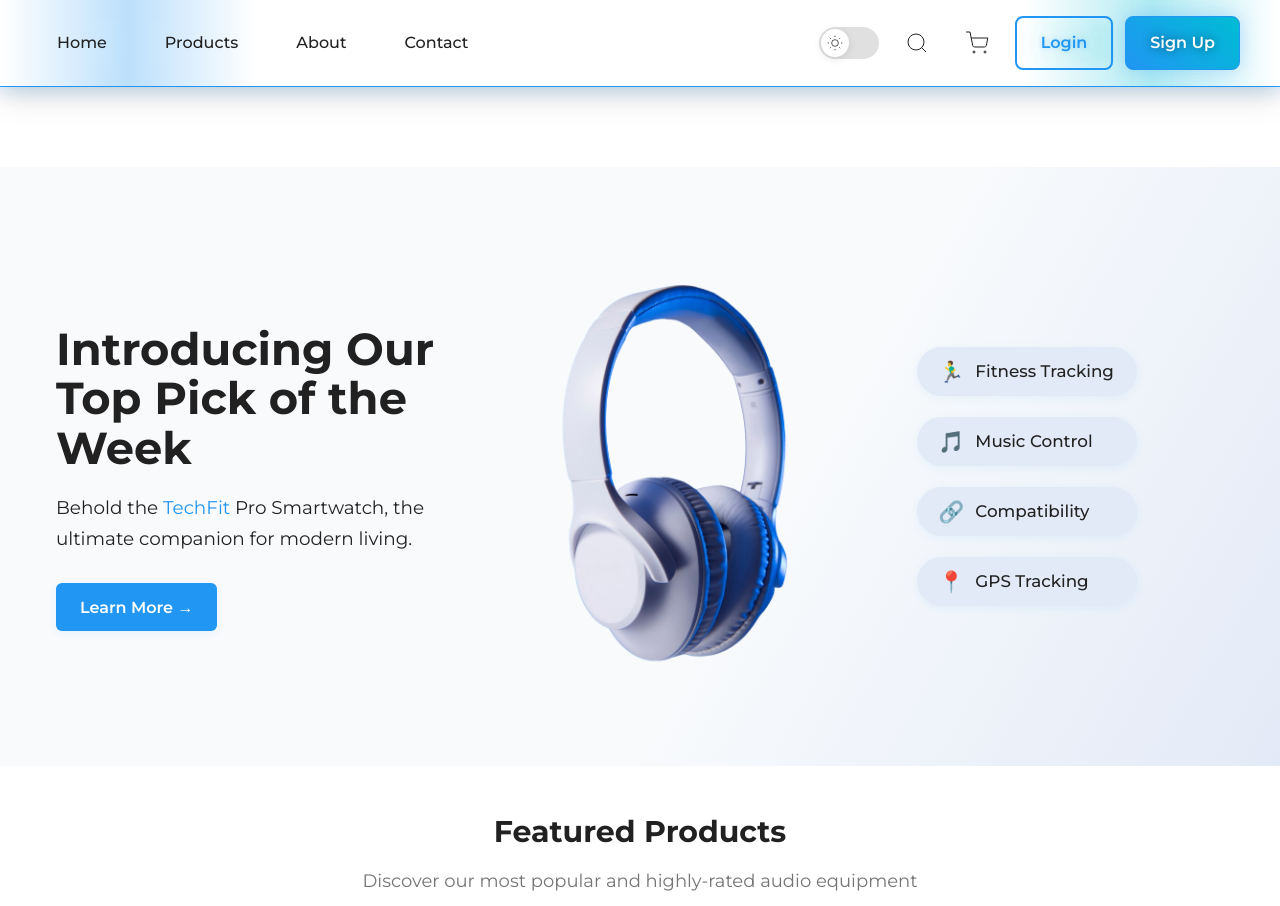
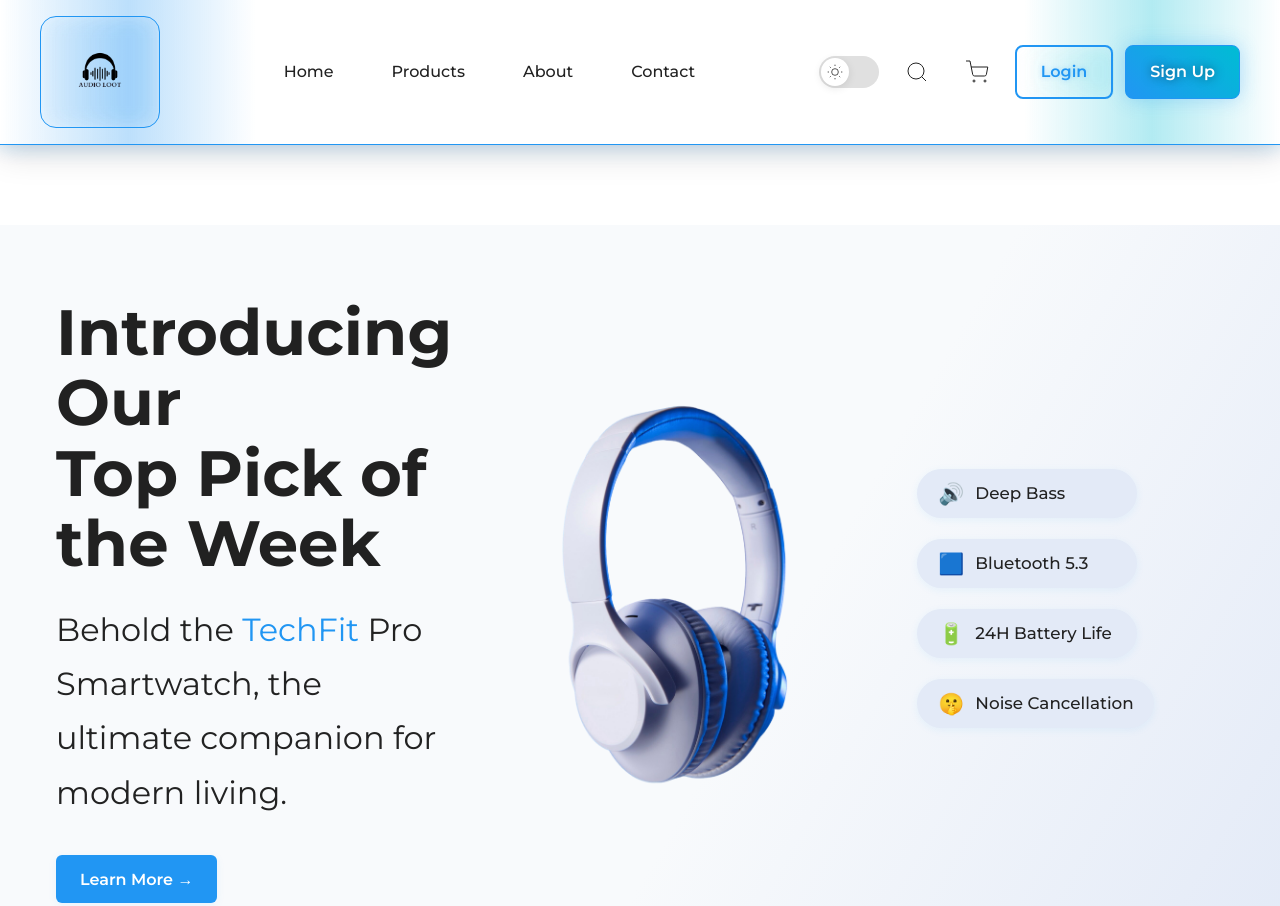
Before and after one commit to isurudesilva06/AudioLoot, a plain HTML site: page client/index.html in a window 1280 px wide. Shown: the top 906 px of the page. Drawn offline with Linux system fonts and the light colour scheme; no server answers.

Commit message:
Refactor code structure for improved readability and maintainability

```diff
--- a/client/css/pages/home.css
+++ b/client/css/pages/home.css
@@ -817,6 +817,15 @@
 }
 .gadgetbazar-landing {
   margin-top: 80px; /* Add space below navbar, adjust as needed */
+  position: relative;
+}
+
+/* Position the landing page logo at the top left */
+.landing-logo {
+  position: absolute;
+  top: 32px;
+  left: 32px;
+  z-index: 20;
 }
 
 /* Flex layout for landing page */
--- a/client/index.html
+++ b/client/index.html
@@ -26,6 +26,10 @@
   <header class="header">
     <nav class="navbar container">
 
+      <!-- Logo -->
+      <a href="index.html" class="logo">
+        <img src="assets/logo.png" alt="Audio Loot Logo">
+      </a>
 
       <div class="nav-links">
         <a href="index.html">Home</a>
@@ -78,10 +82,10 @@
           <img src="assets/1.png" alt="Headphones" class="gbz-watch" style="position: static; width: 220px; height: auto; box-shadow: none; border-radius: 2rem;">
         </div>
         <div class="gbz-features gbz-features-right">
-          <div class="gbz-feature"><span class="gbz-feature-icon">🏃‍♂️</span> Fitness Tracking</div>
-          <div class="gbz-feature"><span class="gbz-feature-icon">🎵</span> Music Control</div>
-          <div class="gbz-feature"><span class="gbz-feature-icon">🔗</span> Compatibility</div>
-          <div class="gbz-feature"><span class="gbz-feature-icon">📍</span> GPS Tracking</div>
+          <div class="gbz-feature"><span class="gbz-feature-icon">🔊</span> Deep Bass</div>
+          <div class="gbz-feature"><span class="gbz-feature-icon">🟦</span> Bluetooth 5.3</div>
+          <div class="gbz-feature"><span class="gbz-feature-icon">🔋</span> 24H Battery Life</div>
+          <div class="gbz-feature"><span class="gbz-feature-icon">🤫</span> Noise Cancellation</div>
         </div>
       </div>
     </div>
@@ -98,13 +102,11 @@
         display: flex; align-items: center; justify-content: space-between;
         padding-bottom: 1.5rem; border-bottom: 1px solid #e0e7ef;
       }
-      .gbz-logo { display: flex; align-items: center; font-size: 1.5rem; font-weight: 700; }
-      .gbz-logo-icon { font-size: 2rem; margin-right: 0.5rem; color: #2196f3; }
-      .gbz-logo-text { letter-spacing: 1px; }
-      .gbz-nav a {
-        margin: 0 1rem; color: #222; text-decoration: none; font-weight: 500;
-        transition: color 0.2s;
-      }
+      .logo {
+       height: 10%; width: 10%;
+
+
+    }
       .gbz-nav a:hover { color: #2196f3; }
       .gbz-actions { display: flex; align-items: center; gap: 0.5rem; }
       .gbz-icon-btn {
@@ -123,11 +125,25 @@
         display: flex; align-items: center; justify-content: space-between;
         margin-top: 2.5rem; position: relative;
       }
-      .gbz-left { flex: 1.2; }
+      .gbz-left {
+        flex: 1.2;
+        display: flex;
+        flex-direction: column;
+        align-items: flex-start;
+        justify-content: flex-start;
+        text-align: left;
+      }
       .gbz-title {
-        font-size: 2.8rem; font-weight: 800; margin-bottom: 1.2rem; line-height: 1.1;
+        font-size: 4rem;
+        font-weight: 900;
+        margin-bottom: 1.5rem;
+        line-height: 1.1;
       }
-      .gbz-desc { font-size: 1.15rem; color: #222; margin-bottom: 1.8rem; }
+      .gbz-desc {
+        font-size: 2rem;
+        color: #222;
+        margin-bottom: 2.2rem;
+      }
       .gbz-learn-more {
         display: inline-block; background: #2196f3; color: #fff; padding: 0.7rem 1.5rem;
         border-radius: 6px; text-decoration: none; font-weight: 600; font-size: 1rem;
```
Also changed, not shown: client/assets/AUDIO LOOT.png (deleted), client/assets/logo.png (added).
